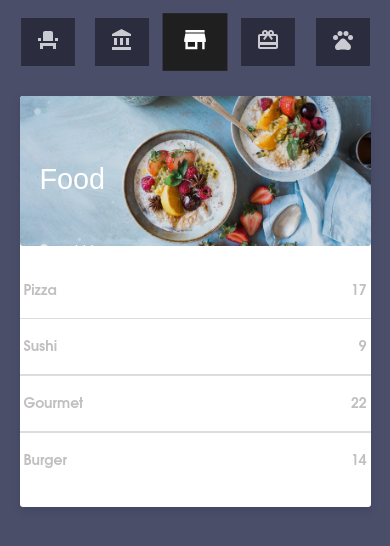
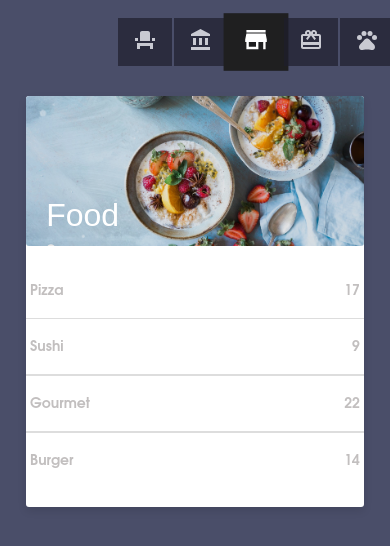
Before and after one commit to mshahnaza/midterm-webpage, a plain HTML site: page index.html in a window 390 px wide. Shown: the top 546 px of the page. Drawn offline with Linux system fonts and the light colour scheme.

Commit message:
adaptivity for tabs

```diff
--- a/styles/style.css
+++ b/styles/style.css
@@ -16,7 +16,7 @@ body {
 
 .navbar {
     display: flex;
-    justify-content: space-around;
+    justify-content: center;
     width: 20%;
     padding: 10px 0;
     position: relative;
@@ -49,7 +49,7 @@ body {
     border-radius: 3px;
     box-shadow: 0 4px 8px rgba(0, 0, 0, 0.1);
     width: 40vh;
-    height: 50vh;
+    height: auto;
     text-align: center;
     margin-top: 20px;
     padding: 0;
@@ -153,18 +153,12 @@ body {
         padding-right: 15px;
     }
 
-    .card {
-        width: 90%;
-        height: auto;
-    }
-
     .card-image {
         height: 150px;
     }
 
     .card-image h2 {
         font-size: 1.8em;
-        top: 8vh;
     }
 
     .card-image p {
@@ -175,3 +169,18 @@ body {
         font-size: 14px;
     }
 }
+
+@media (max-width: 1024px) {
+    .navbar {
+        width: 40%;
+    }
+
+    .card-image h2 {
+        font-size: 2em;
+    }
+
+    .card-image p {
+        font-size: 16px;
+    }
+
+}
```
